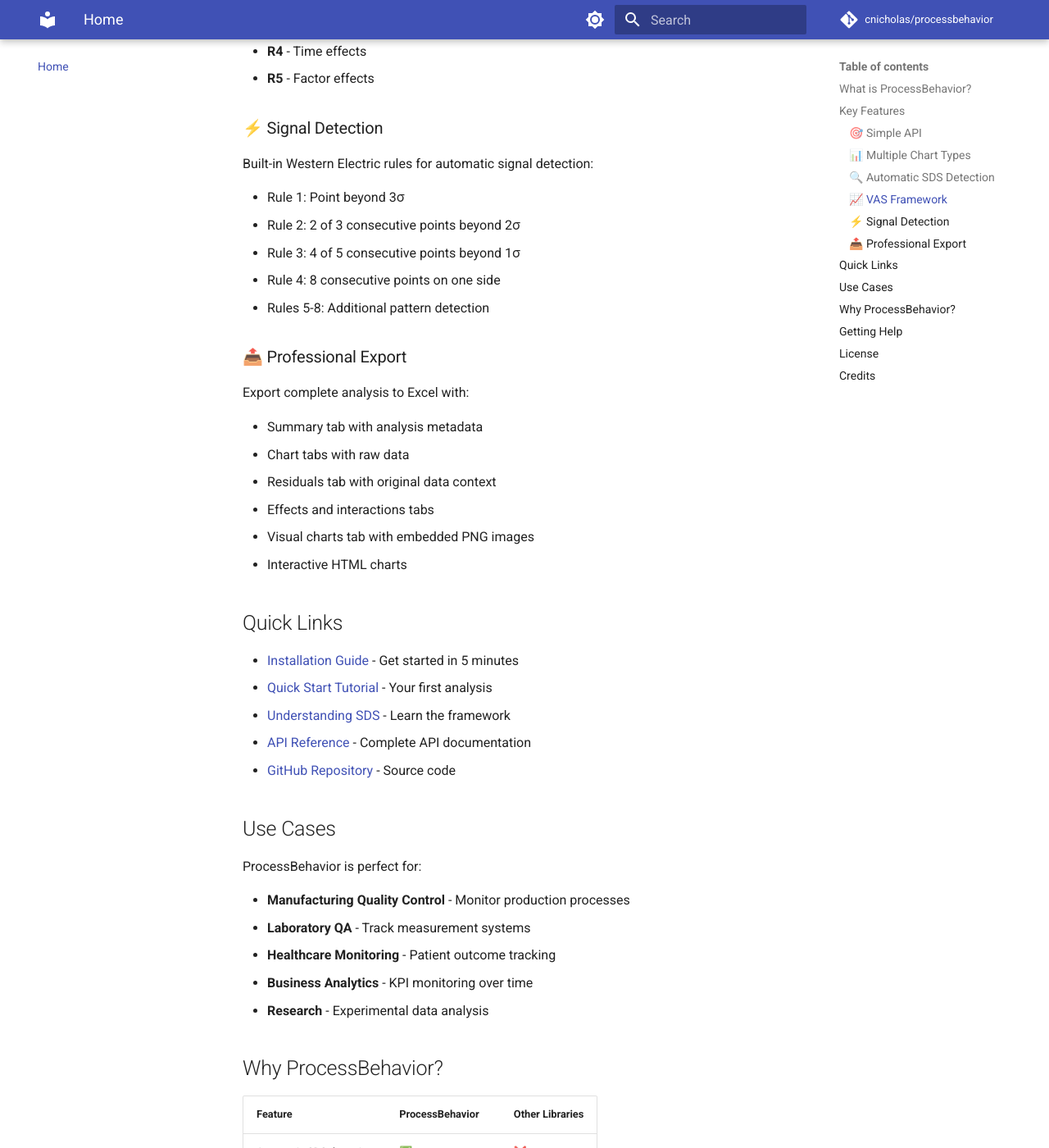
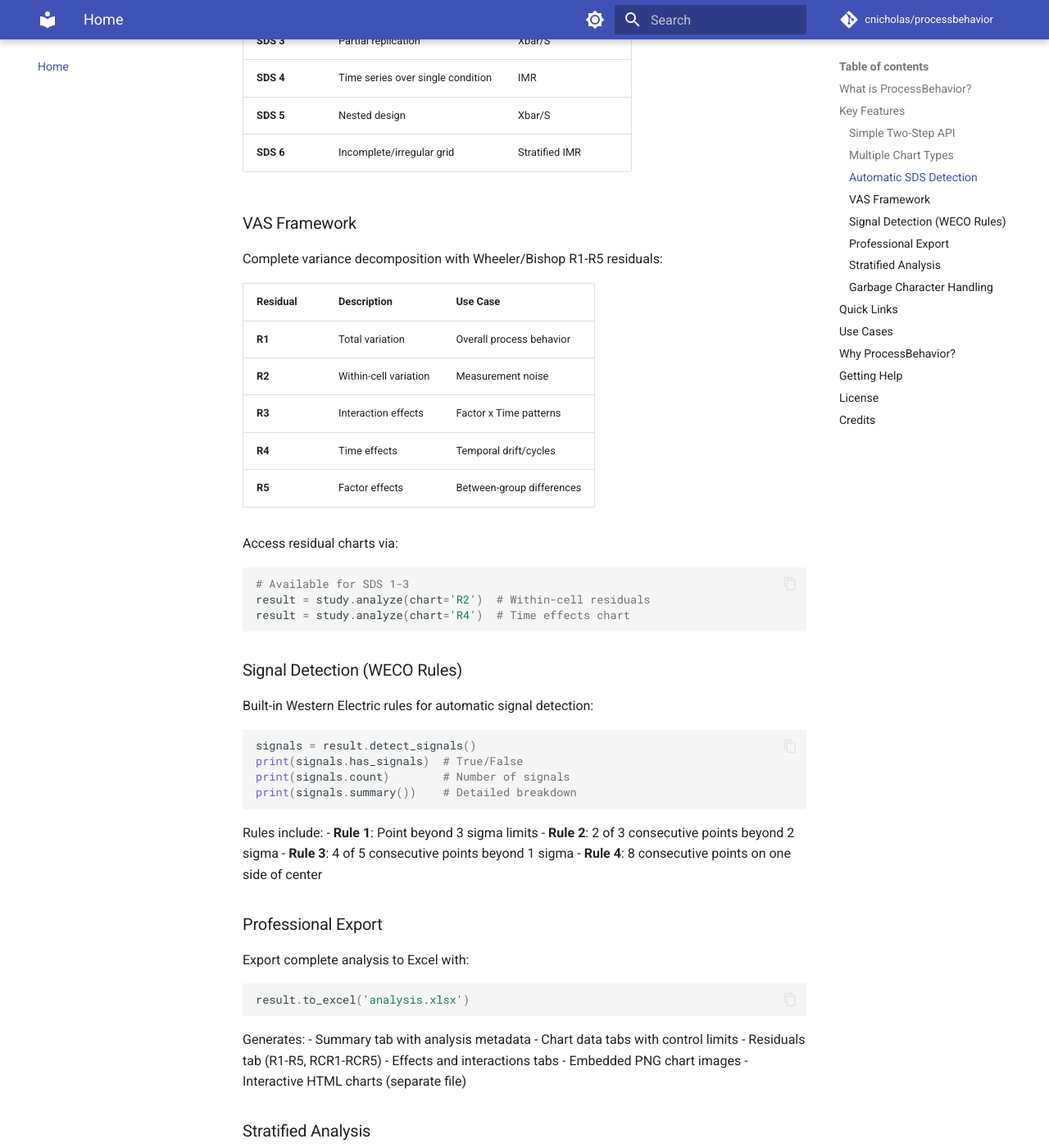
Before and after one commit to cnicholas/processbehavior, an MkDocs documentation site: the page built from docs/index.md, in a window 1280 px wide and 1400 px high, scrolled down 1839 px. Shown: the whole window at 82% size. Built offline with MkDocs 1.6.1 and Material for MkDocs 9.7.7, drawn with Linux system fonts in a browser that asks for light colours; comment, search, counter and statistics services are not loaded; some of the changed text lies outside the part shown.

Commit message:
docs: Update documentation and improve type hints for IDE auto-completion
- Update docs/index.md to reflect formulate() -> analyze() API
- Add docs/architecture.md with module/class hierarchy diagram
- Add explicit return types to AnalysisResult.plot() and detect_signals()
- Add return types to ControlChartFigure methods
- Improve Study dataclass field type annotations

````diff
--- a/docs/index.md
+++ b/docs/index.md
@@ -10,11 +10,12 @@
 - **Comprehensive Analysis** - Variance Analysis System (VAS) with R1-R5 residual decomposition
 - **Beautiful Visualizations** - Interactive control charts with signal detection
 - **Professional Output** - Export to Excel with multiple sheets and embedded charts
-- **Maximum Flexibility** - Works with any data structure, from simple series to complex factorial designs
+- **IDE Auto-completion** - Full support for column names and chart types
 
 ## Key Features
 
-### 🎯 Simple API
+### Simple Two-Step API
+
 ```python
 import pandas as pd
 from processbehavior import ProcessDataFrame
@@ -23,65 +24,131 @@
 df = pd.read_csv('measurements.csv')
 pdf = ProcessDataFrame(df)
 
-# Run analysis
-result = pdf.analyze(
-    response_var='measurement',
-    chart_type='Imr'
-).calculate()
+# Step 1: Formulate the study (auto-detects SDS)
+study = pdf.formulate(
+    response=pdf.columns.measurement,  # IDE auto-completes column names
+    time=pdf.columns.time
+)
 
-# Plot it
+# Inspect what was detected
+print(study.sds_name)        # e.g., "SDS 1: Full Replication"
+print(study.valid_charts)    # e.g., ['Xbar', 'S', 'R', 'Imr']
+print(study.recommended_chart)  # e.g., 'Xbar'
+
+# Step 2: Run the analysis
+result = study.analyze()  # Uses recommended chart
+# Or specify: result = study.analyze(chart='Imr')
+
+# View results
 result.plot()
+result.detect_signals()
+result.to_excel('analysis.xlsx')
 ```
 
-### 📊 Multiple Chart Types
+### Multiple Chart Types
 
 - **Xbar Charts** - Compare means across rational subgroups
 - **S Charts** - Compare variation across subgroups
 - **IMR Charts** - Individual moving range for time series
 - **R Charts** - Range charts for subgroup variation
+- **Residual Charts** - R2, R3, R4, R5 for variance decomposition
 
-### 🔍 Automatic SDS Detection
+### Automatic SDS Detection
 
-The library automatically detects your data structure (SDS 0-6) and adapts the analysis:
+The library automatically detects your data structure (SDS 0-6) and recommends appropriate analysis:
 
-- **SDS 0**: Simple series (no grouping)
-- **SDS 1**: Full factorial with replication
-- **SDS 2**: Full factorial without replication
-- **SDS 3**: Partial replication
-- **SDS 4**: Time series over single condition
-- **SDS 5**: Cross-sectional comparison
-- **SDS 6**: Incomplete/irregular grid
+| SDS | Description | Recommended Chart |
+|-----|-------------|-------------------|
+| **SDS 0** | Simple series (no grouping) | IMR |
+| **SDS 1** | Full factorial with replication | Xbar/S |
+| **SDS 2** | Full factorial without replication | IMR or Xbar |
+| **SDS 3** | Partial replication | Xbar/S |
+| **SDS 4** | Time series over single condition | IMR |
+| **SDS 5** | Nested design | Xbar/S |
+| **SDS 6** | Incomplete/irregular grid | Stratified IMR |
 
-### 📈 VAS Framework
+### VAS Framework
 
 Complete variance decomposition with Wheeler/Bishop R1-R5 residuals:
 
-- **R1** - Total variation
-- **R2** - Within-cell variation
-- **R3** - Interaction effects
-- **R4** - Time effects
-- **R5** - Factor effects
+| Residual | Description | Use Case |
+|----------|-------------|----------|
+| **R1** | Total variation | Overall process behavior |
+| **R2** | Within-cell variation | Measurement noise |
+| **R3** | Interaction effects | Factor x Time patterns |
+| **R4** | Time effects | Temporal drift/cycles |
+| **R5** | Factor effects | Between-group differences |
 
-### ⚡ Signal Detection
+Access residual charts via:
+```python
+# Available for SDS 1-3
+result = study.analyze(chart='R2')  # Within-cell residuals
+result = study.analyze(chart='R4')  # Time effects chart
+```
+
+### Signal Detection (WECO Rules)
 
 Built-in Western Electric rules for automatic signal detection:
 
-- Rule 1: Point beyond 3σ
-- Rule 2: 2 of 3 consecutive points beyond 2σ
-- Rule 3: 4 of 5 consecutive points beyond 1σ
-- Rule 4: 8 consecutive points on one side
-- Rules 5-8: Additional pattern detection
+```python
+signals = result.detect_signals()
+print(signals.has_signals)  # True/False
+print(signals.count)        # Number of signals
+print(signals.summary())    # Detailed breakdown
+```
 
-### 📤 Professional Export
+Rules include:
+- **Rule 1**: Point beyond 3 sigma limits
+- **Rule 2**: 2 of 3 consecutive points beyond 2 sigma
+- **Rule 3**: 4 of 5 consecutive points beyond 1 sigma
+- **Rule 4**: 8 consecutive points on one side of center
+
+### Professional Export
 
 Export complete analysis to Excel with:
 
+```python
+result.to_excel('analysis.xlsx')
+```
+
+Generates:
 - Summary tab with analysis metadata
-- Chart tabs with raw data
-- Residuals tab with original data context
+- Chart data tabs with control limits
+- Residuals tab (R1-R5, RCR1-RCR5)
 - Effects and interactions tabs
-- Visual charts tab with embedded PNG images
-- Interactive HTML charts
+- Embedded PNG chart images
+- Interactive HTML charts (separate file)
+
+### Stratified Analysis
+
+Automatically create separate control charts for each group:
+
+```python
+study = pdf.formulate(
+    response=pdf.columns.fill_weight,
+    factors=[pdf.columns.lane, pdf.columns.phase],
+    time=pdf.columns.pull
+)
+
+# IMR creates separate charts per lane/phase combination
+result = study.analyze(chart='Imr')
+
+# Access individual charts
+for chart_name, chart_data in result.charts.items():
+    print(f"{chart_name}: center={chart_data['statistics']['center']}")
+```
+
+### Garbage Character Handling
+
+Automatically cleans common data issues:
+
+```python
+# These are automatically converted to NA:
+# '*', '?', '--', 'ND', 'BDL', 'BQL', '<LOD', etc.
+
+pdf = ProcessDataFrame(df)  # Warns about cleaned values
+pdf = ProcessDataFrame(df, na_values=['-999', 'MISSING'])  # Add custom
+```
 
 ## Quick Links
 
@@ -89,30 +156,32 @@
 - [Quick Start Tutorial](getting-started/quickstart.md) - Your first analysis
 - [Understanding SDS](tutorials/understanding-sds.md) - Learn the framework
 - [API Reference](api/process-dataframe.md) - Complete API documentation
+- [Architecture](architecture.md) - Module and class hierarchy
 - [GitHub Repository](https://github.com/cnicholas/processbehavior) - Source code
 
 ## Use Cases
 
-ProcessBehavior is perfect for:
+ProcessBehavior is ideal for:
 
-- **Manufacturing Quality Control** - Monitor production processes
-- **Laboratory QA** - Track measurement systems
-- **Healthcare Monitoring** - Patient outcome tracking
-- **Business Analytics** - KPI monitoring over time
-- **Research** - Experimental data analysis
+- **Manufacturing Quality Control** - Monitor production processes across lines/shifts
+- **Laboratory QA** - Track measurement systems and instrument drift
+- **Pharmaceutical** - Batch-to-batch variation analysis
+- **Healthcare Monitoring** - Patient outcome tracking over time
+- **Business Analytics** - KPI monitoring with automatic alerting
+- **Research** - Experimental data with factorial designs
 
 ## Why ProcessBehavior?
 
 | Feature | ProcessBehavior | Other Libraries |
 |---------|----------------|-----------------|
-| Automatic SDS detection | ✅ | ❌ |
-| VAS residuals (R1-R5) | ✅ | ❌ |
-| Stratified charts | ✅ | Limited |
-| Signal detection | ✅ WECO rules | Basic |
-| Excel export | ✅ Multi-sheet | CSV only |
-| Interactive plots | ✅ Plotly | Static |
-| Type safety | ✅ Full hints | Partial |
-| Documentation | ✅ Comprehensive | Limited |
+| Automatic SDS detection | Yes | No |
+| VAS residuals (R1-R5) | Yes | No |
+| Stratified charts | Yes | Limited |
+| Signal detection | WECO rules | Basic |
+| Excel export | Multi-sheet with charts | CSV only |
+| Interactive plots | Plotly | Static |
+| IDE auto-completion | Full support | None |
+| Residual charts | R2, R3, R4, R5 | No |
 
 ## Getting Help
 
````
Also changed, not shown: 3 other files.
